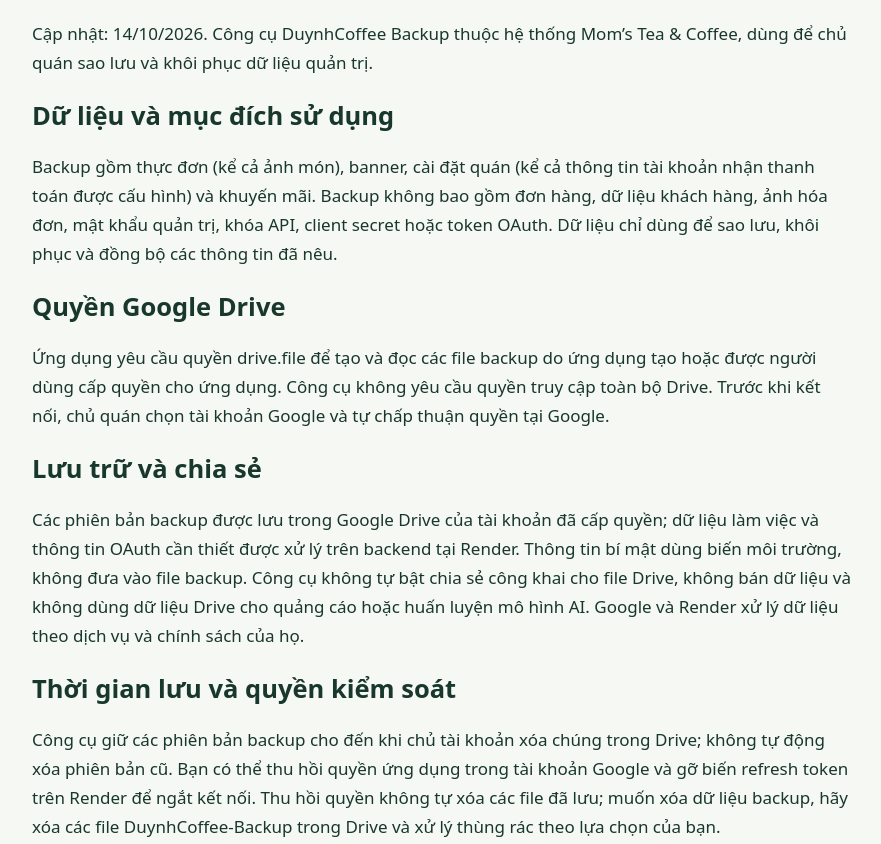
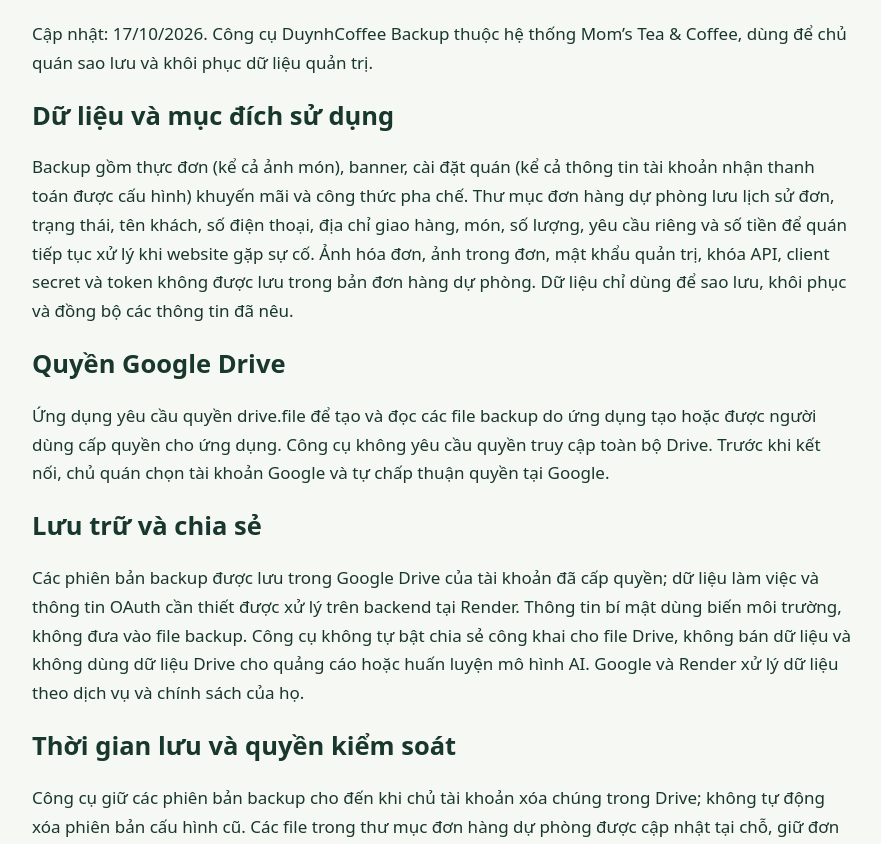
Before and after one commit to nguyenkhoilevn7-acetropical/Duynhcoffee, a website: page privacy.html in a window 1280 px wide. Shown: the part 163-1007 px from the top of the page, without its empty margins (198-1079 px from the left). Drawn offline with Linux system fonts and the light colour scheme.

Commit message:
Describe customer order data included in the private Drive mirror

```diff
--- a/privacy.html
+++ b/privacy.html
@@ -1,10 +1,10 @@
 <!doctype html>
 <html lang="vi"><head><meta charset="utf-8"><meta name="viewport" content="width=device-width,initial-scale=1"><title>Chính sách bảo mật – DuynhCoffee Backup</title><style>body{font:17px/1.7 system-ui;max-width:820px;margin:40px auto;padding:24px;color:#18372d;background:#f6f8f3}a{color:#245745}h1,h2{line-height:1.3}</style><script src="site-i18n.js" defer></script>
-</head><body><button type="button" data-site-language onclick="DuynhI18n.setLanguage(DuynhI18n.language==='vi'?'en':'vi')" aria-label="Chuyển đổi ngôn ngữ Việt - Anh / Switch Language">🇻🇳 VI / EN</button><h1>Chính sách bảo mật – DuynhCoffee Backup</h1><p>Cập nhật: 14/10/2026. Công cụ DuynhCoffee Backup thuộc hệ thống Mom’s Tea &amp; Coffee, dùng để chủ quán sao lưu và khôi phục dữ liệu quản trị.</p>
-<h2>Dữ liệu và mục đích sử dụng</h2><p>Backup gồm thực đơn (kể cả ảnh món), banner, cài đặt quán (kể cả thông tin tài khoản nhận thanh toán được cấu hình) và khuyến mãi. Backup không bao gồm đơn hàng, dữ liệu khách hàng, ảnh hóa đơn, mật khẩu quản trị, khóa API, client secret hoặc token OAuth. Dữ liệu chỉ dùng để sao lưu, khôi phục và đồng bộ các thông tin đã nêu.</p>
+</head><body><button type="button" data-site-language onclick="DuynhI18n.setLanguage(DuynhI18n.language==='vi'?'en':'vi')" aria-label="Chuyển đổi ngôn ngữ Việt - Anh / Switch Language">🇻🇳 VI / EN</button><h1>Chính sách bảo mật – DuynhCoffee Backup</h1><p>Cập nhật: 17/10/2026. Công cụ DuynhCoffee Backup thuộc hệ thống Mom’s Tea &amp; Coffee, dùng để chủ quán sao lưu và khôi phục dữ liệu quản trị.</p>
+<h2>Dữ liệu và mục đích sử dụng</h2><p>Backup gồm thực đơn (kể cả ảnh món), banner, cài đặt quán (kể cả thông tin tài khoản nhận thanh toán được cấu hình) khuyến mãi và công thức pha chế. Thư mục đơn hàng dự phòng lưu lịch sử đơn, trạng thái, tên khách, số điện thoại, địa chỉ giao hàng, món, số lượng, yêu cầu riêng và số tiền để quán tiếp tục xử lý khi website gặp sự cố. Ảnh hóa đơn, ảnh trong đơn, mật khẩu quản trị, khóa API, client secret và token không được lưu trong bản đơn hàng dự phòng. Dữ liệu chỉ dùng để sao lưu, khôi phục và đồng bộ các thông tin đã nêu.</p>
 <h2>Quyền Google Drive</h2><p>Ứng dụng yêu cầu quyền drive.file để tạo và đọc các file backup do ứng dụng tạo hoặc được người dùng cấp quyền cho ứng dụng. Công cụ không yêu cầu quyền truy cập toàn bộ Drive. Trước khi kết nối, chủ quán chọn tài khoản Google và tự chấp thuận quyền tại Google.</p>
 <h2>Lưu trữ và chia sẻ</h2><p>Các phiên bản backup được lưu trong Google Drive của tài khoản đã cấp quyền; dữ liệu làm việc và thông tin OAuth cần thiết được xử lý trên backend tại Render. Thông tin bí mật dùng biến môi trường, không đưa vào file backup. Công cụ không tự bật chia sẻ công khai cho file Drive, không bán dữ liệu và không dùng dữ liệu Drive cho quảng cáo hoặc huấn luyện mô hình AI. Google và Render xử lý dữ liệu theo dịch vụ và chính sách của họ.</p>
-<h2>Thời gian lưu và quyền kiểm soát</h2><p>Công cụ giữ các phiên bản backup cho đến khi chủ tài khoản xóa chúng trong Drive; không tự động xóa phiên bản cũ. Bạn có thể thu hồi quyền ứng dụng trong tài khoản Google và gỡ biến refresh token trên Render để ngắt kết nối. Thu hồi quyền không tự xóa các file đã lưu; muốn xóa dữ liệu backup, hãy xóa các file DuynhCoffee-Backup trong Drive và xử lý thùng rác theo lựa chọn của bạn.</p>
+<h2>Thời gian lưu và quyền kiểm soát</h2><p>Công cụ giữ các phiên bản backup cho đến khi chủ tài khoản xóa chúng trong Drive; không tự động xóa phiên bản cấu hình cũ. Các file trong thư mục đơn hàng dự phòng được cập nhật tại chỗ, giữ đơn cũ và trạng thái mới nhất đã đồng bộ. Bạn có thể thu hồi quyền ứng dụng trong tài khoản Google và gỡ biến refresh token trên Render để ngắt kết nối. Thu hồi quyền không tự xóa các file đã lưu; muốn xóa dữ liệu backup, hãy xóa các file DuynhCoffee-Backup và thư mục Mom - Đơn hàng dự phòng trong Drive và xử lý thùng rác theo lựa chọn của bạn.</p>
 <h2>Bảo vệ dữ liệu</h2><p>Kết nối Google dùng HTTPS. Các thao tác kết nối, sao lưu thủ công và khôi phục yêu cầu khóa quản trị phía server. Không gửi khóa hoặc token vào chat, không đưa chúng lên GitHub. Quyền truy cập Drive và Render của bạn cũng quyết định ai có thể xem dữ liệu.</p>
 <h2>Liên hệ</h2><p>Để yêu cầu hỗ trợ hoặc xử lý dữ liệu, liên hệ <a href="mailto:nguyenkhoilevn7@gmail.com">nguyenkhoilevn7@gmail.com</a>.</p><p><a href="/">Trang chủ</a> · <a href="/privacy.html">Bảo mật</a> · <a href="/terms.html">Điều khoản</a></p>
 </body>
```
Also changed, not shown: terms.html (+3 -3 lines).
